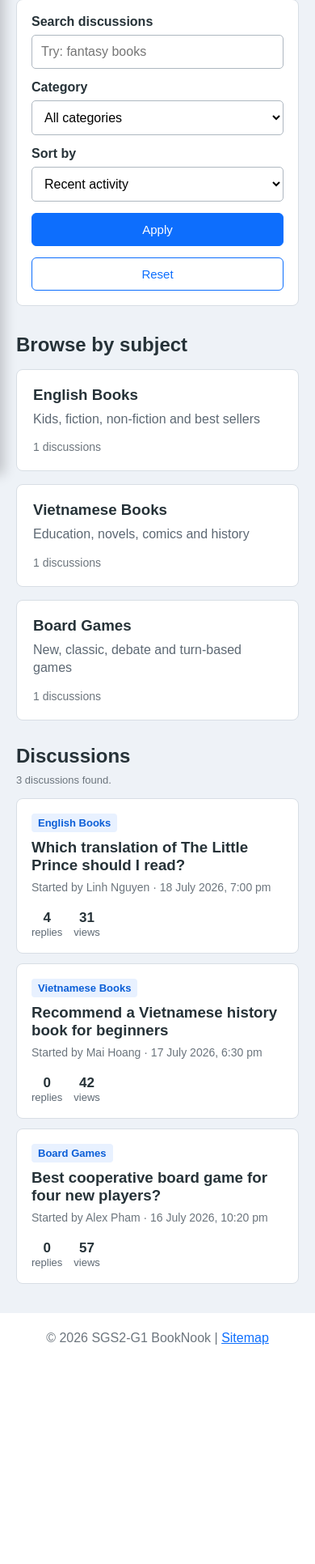
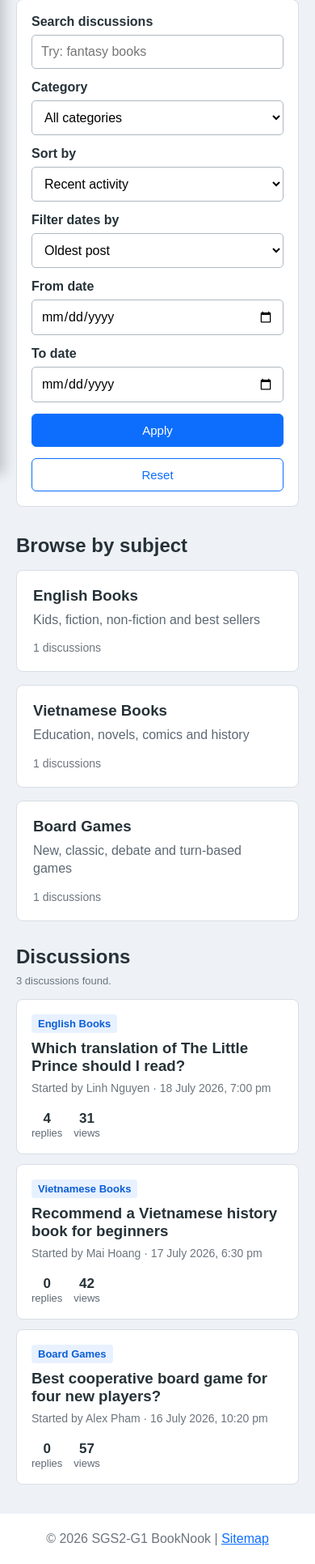
Before and after one commit to s3751333/SGS2-G1, a Node server app: page /forum-main in a window 390 px wide. Shown: the part 258-2190 px from the top of the page at 81% size. Before the commit the page ends 1919 px from the top, so only its background shows below. Run offline with Node 20, Linux system fonts and the light colour scheme; data comes from the database, SQL or seed files in the repository; some libraries are stand-ins or nearby versions.

Commit message:
Add forum date filters and responsive controls

```diff
--- a/public/css/forum.css
+++ b/public/css/forum.css
@@ -81,6 +81,14 @@ a {
 .forum-tools .button,
 .forum-tools .secondary-button {
     white-space: nowrap;
+}
+
+.forum-tools .form-field {
+    flex: 1 1 160px;
+}
+
+.forum-tools .search-field {
+    flex: 2 1 240px;
 }
 
 .form-field {
@@ -196,6 +204,7 @@ textarea:focus {
 .topic-list,
 .reply-list {
     display: flex;
+    flex-wrap: wrap;
     flex-direction: column;
     gap: 12px;
 }
@@ -427,6 +436,9 @@ textarea:focus {
 
 
 @media (max-width: 700px) {
+    .forum-tools .form-field {
+        flex: auto;
+    }
     .page-heading,
     .forum-tools,
     .topic-row {
--- a/public/js/forum-list.js
+++ b/public/js/forum-list.js
@@ -8,6 +8,9 @@ const topicList = document.querySelector("#topic-list");
 const topics = [...topicList.querySelectorAll(".topic-row")];
 const forumStatus = document.querySelector("#forum-status");
 const emptyState = document.querySelector("#forum-empty");
+const dateBasis = document.querySelector("#date-basis");
+const dateFrom = document.querySelector("#date-from");
+const dateTo = document.querySelector("#date-to");
 
 function updateTopics() {
   const search = searchInput.value.trim().toLowerCase();
@@ -15,7 +18,10 @@ function updateTopics() {
   const visibleTopics = topics.filter((topic) => {
     const matchesSearch = topic.dataset.search.includes(search);
     const matchesCategory = category === "all" || topic.dataset.category === category;
-    topic.hidden = !(matchesSearch && matchesCategory);
+    const postDate = new Date(topic.dataset[dateBasis.value]);
+    const localDate = [postDate.getFullYear(), String(postDate.getMonth() + 1).padStart(2, "0"), String(postDate.getDate()).padStart(2, "0")].join("-");
+    const matchesDate = (!dateFrom.value || localDate >= dateFrom.value) && (!dateTo.value || localDate <= dateTo.value);
+    topic.hidden = !(matchesSearch && matchesCategory && matchesDate);
     return !topic.hidden;
   });
 
@@ -43,6 +49,7 @@ controls.addEventListener("submit", (event) => {
 searchInput.addEventListener("input", updateTopics);
 categoryFilter.addEventListener("change", updateTopics);
 sortOrder.addEventListener("change", updateTopics);
+[dateBasis, dateFrom, dateTo].forEach((control) => control.addEventListener("change", updateTopics));
 categoryButtons.forEach((button) => {
   button.addEventListener("click", () => {
     categoryFilter.value = button.dataset.category;
@@ -53,3 +60,4 @@ resetButton.addEventListener("click", () => {
   controls.reset();
   updateTopics();
 });
+updateTopics();
--- a/views/forum-main.ejs
+++ b/views/forum-main.ejs
@@ -47,6 +47,21 @@
                     <option value="oldest">Oldest topic</option>
                     <option value="title">Title A-Z</option>
                 </select>
+            </div>
+            <div class="form-field">
+                <label for="date-basis">Filter dates by</label>
+                <select id="date-basis">
+                    <option value="created">Oldest post</option>
+                    <option value="recent">Most recent post</option>
+                </select>
+            </div>
+            <div class="form-field">
+                <label for="date-from">From date</label>
+                <input id="date-from" type="date">
+            </div>
+            <div class="form-field">
+                <label for="date-to">To date</label>
+                <input id="date-to" type="date">
             </div>
             <button class="button" type="submit">Apply</button>
             <button class="secondary-button" id="reset-forum" type="button">Reset</button>
```
